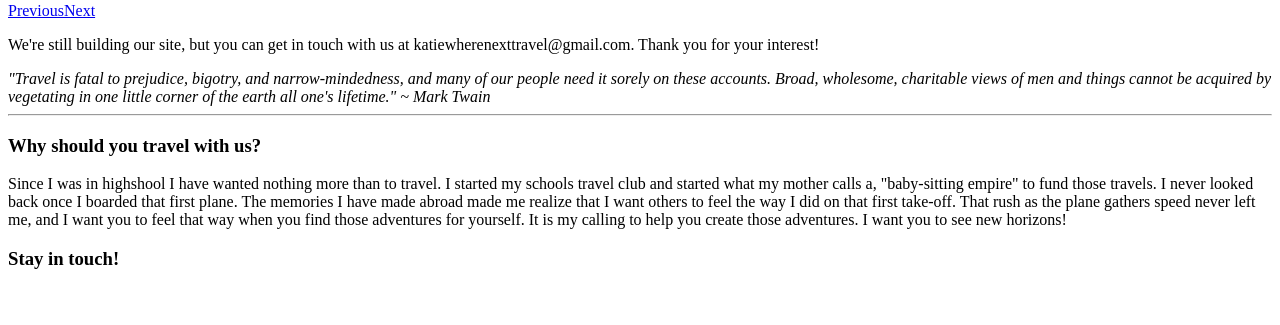
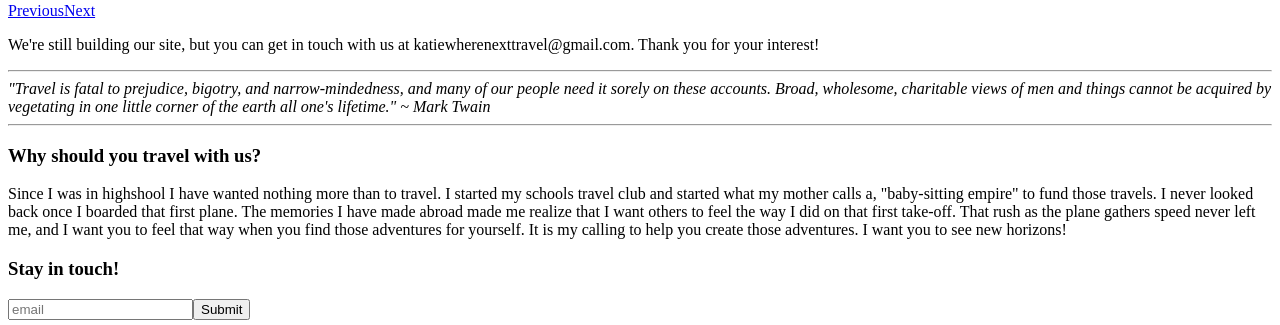
Before and after one commit to Cahaba-Cryptid/Where-Next-Travel, a React app: page / in a window 1280 px wide. Shown: the part 1333-1658 px from the top of the page. Before the commit the page ends 1622 px from the top, so only its background shows below. Built offline with nearby package versions, Linux system fonts and the light colour scheme.

Commit message:
Misc changes including home page link in logo, footer size, and text centering in quote.

```diff
--- a/src/client/Components/Footer.tsx
+++ b/src/client/Components/Footer.tsx
@@ -8,8 +8,10 @@ const Footer: React.SFC<FooterProps> = () => {
 
     return (
         <>
-        <footer className="container px-5 py-3">
-            <h3>Stay in touch!</h3>
+        <footer className="container-fluid d-flex flex-wrap oswald-font w-100">
+            <h3 className="px-5 py-3">Stay in touch!</h3>
+            <input className="input-group-prepend form-control stay-in-touch mt-3" type="email" placeholder="email"/>
+            <button className="btn">Submit</button>
         </footer>
         </>
     )
--- a/src/client/Components/Home.tsx
+++ b/src/client/Components/Home.tsx
@@ -56,8 +56,11 @@ const Home: React.SFC<HomeProps> = () => {
             <div className="card shadow my-2 mt-2 oswald-font text-theme-color text-center">
                 <p className="m-2">We're still building our site, but you can get in touch with us at <span className="email-link-color">katiewherenexttravel@gmail.com</span>. Thank you for your interest!</p>
             </div>
-            <div className="row container d-flex justify-content-center">
-                <div className="col-md-12 oswald-font text-center text-theme-color">
+            <div className="mt-3">
+                <hr/>
+            </div>
+            <div className="container">
+                <div className="col-md-12 mx-auto oswald-font text-center text-theme-color">
                 <i>"Travel is fatal to prejudice, bigotry, and narrow-mindedness, and many of our people need it sorely on these accounts. Broad, wholesome, charitable views of men and things cannot be acquired by vegetating in one little corner of the earth all one's lifetime." ~ Mark Twain</i>
                 </div>
             </div>
--- a/src/client/Components/Navbar.tsx
+++ b/src/client/Components/Navbar.tsx
@@ -10,7 +10,7 @@ const Navbar: React.SFC<NavbarProps> = () => {
         <>
             <nav className="navbar navbar-expand-lg navbar-dark row">
                 <nav className="navbar navbar-light">
-                    <a className="navbar-brand">
+                    <a className="navbar-brand" href="/">
                         <img src="/images/WNTLogo.png" width="30" height="30" className="d-inline-block align-top" alt="Where Next Logo" />
                         Where Next?
                     </a>
--- a/src/client/scss/app.scss
+++ b/src/client/scss/app.scss
@@ -2,9 +2,12 @@
 @import './variables';
 @import './utils/navbar';
 @import 'src/client/scss/pages/_home.scss';
+@import './utils/footer';
 
 body {
     background: gainsboro;
+    margin-left: auto;
+    margin-right: auto;
 }
 
 .text-theme-color {
--- a/src/client/scss/utils/_footer.scss
+++ b/src/client/scss/utils/_footer.scss
@@ -3,3 +3,7 @@
 footer {
     background: $primary;
 }
+
+.stay-in-touch {
+    max-width: 10em;
+}
```
